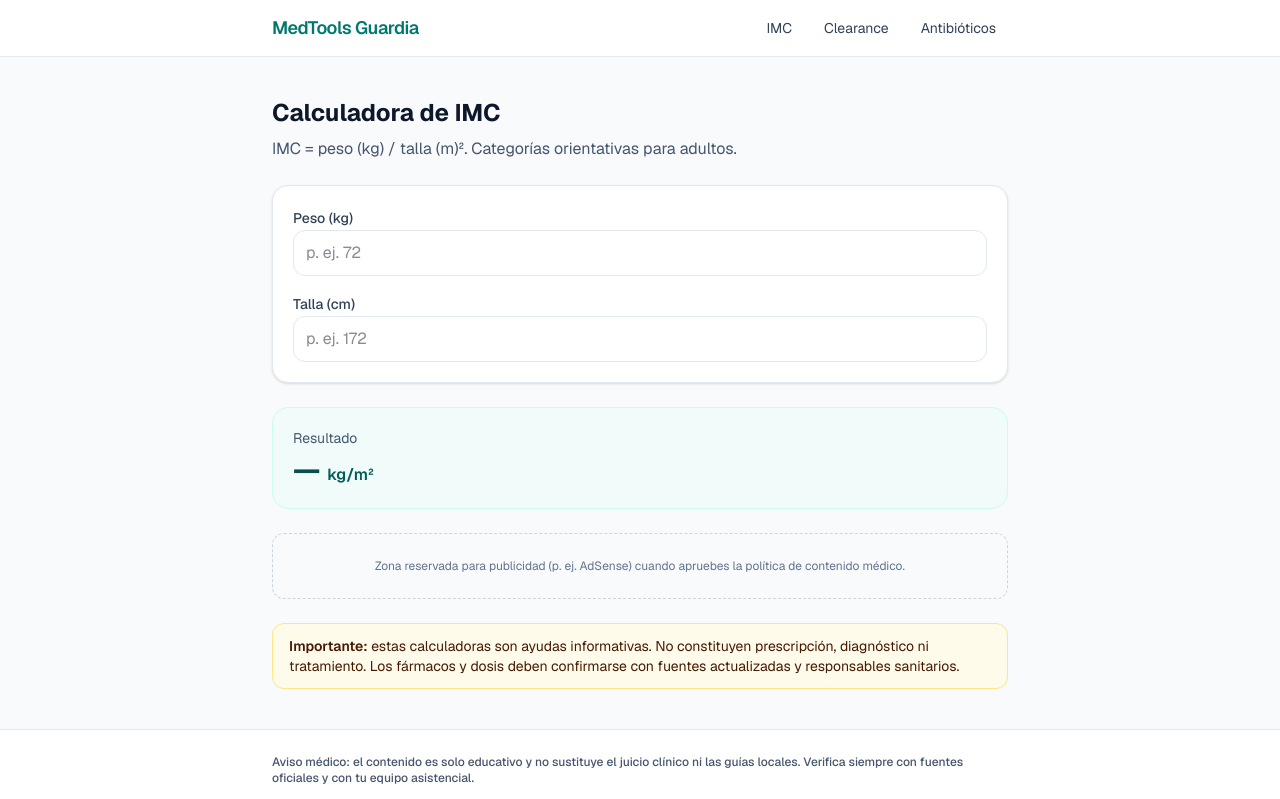
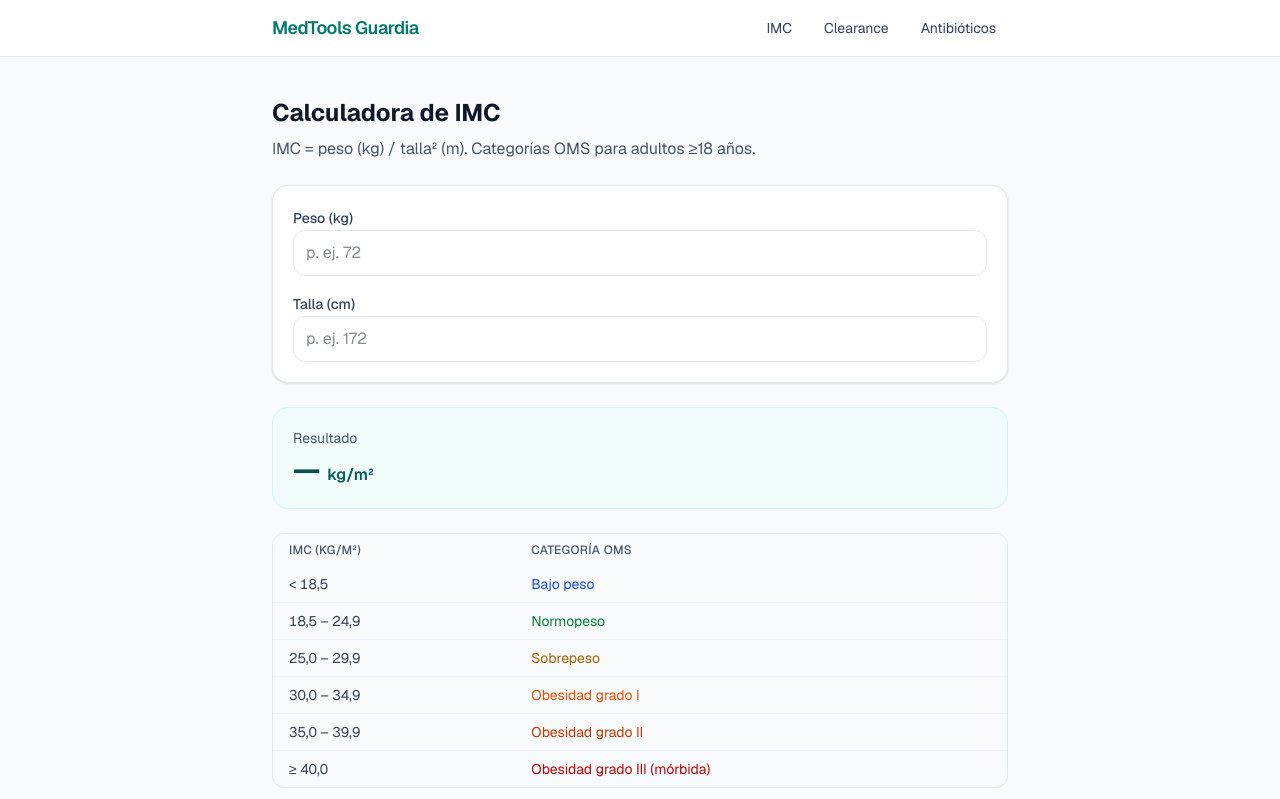
Before and after one commit to ferlambert2-programador/medtools-guardia, a Next.js app: page /imc in a window 1280 px wide. Shown: the top 799 px of the page. Built offline with nearby package versions, Linux system fonts and the light colour scheme.

Commit message:
Update page.tsx

```diff
--- a/app/imc/page.tsx
+++ b/app/imc/page.tsx
@@ -3,6 +3,15 @@
 import { useMemo, useState } from "react";
 import { MedicalDisclaimer } from "@/components/MedicalDisclaimer";
 import { bmiCategoryEs, computeBmiKgM2 } from "@/lib/clinical";
+
+const BMI_COLOR: Record<string, string> = {
+  "Bajo peso": "text-blue-700",
+  Normopeso: "text-green-700",
+  Sobrepeso: "text-yellow-700",
+  "Obesidad grado I": "text-orange-600",
+  "Obesidad grado II": "text-orange-700",
+  "Obesidad grado III (mórbida)": "text-red-700",
+};
 
 export default function ImcPage() {
   const [weight, setWeight] = useState("");
@@ -16,16 +25,21 @@ export default function ImcPage() {
     return { bmi, category: bmiCategoryEs(bmi), ok: w > 0 && hM > 0 };
   }, [weight, heightCm]);
 
+  const categoryColor =
+    result.ok && !Number.isNaN(result.bmi)
+      ? (BMI_COLOR[result.category] ?? "text-slate-800")
+      : "text-slate-800";
+
   return (
     <div className="space-y-6">
       <div>
         <h1 className="text-2xl font-bold text-slate-900">Calculadora de IMC</h1>
         <p className="mt-2 text-slate-600 text-sm sm:text-base">
-          IMC = peso (kg) / talla (m)². Categorías orientativas para adultos.
+          IMC = peso (kg) / talla² (m). Categorías OMS para adultos ≥18 años.
         </p>
       </div>
 
-      <div className="rounded-2xl border border-slate-200 bg-white p-5 space-y-4 shadow-sm">
+      <div className="rounded-2xl border border-slate-200 bg-white p-5 shadow-sm space-y-4">
         <label className="block space-y-1">
           <span className="text-sm font-medium text-slate-700">Peso (kg)</span>
           <input
@@ -51,22 +65,47 @@ export default function ImcPage() {
       <div className="rounded-2xl border border-teal-100 bg-teal-50/80 p-5">
         <p className="text-sm text-slate-600">Resultado</p>
         <p className="mt-1 text-3xl font-bold text-teal-900 tabular-nums">
-          {result.ok && !Number.isNaN(result.bmi)
-            ? result.bmi.toFixed(1)
-            : "—"}{" "}
+          {result.ok && !Number.isNaN(result.bmi) ? result.bmi.toFixed(1) : "—"}{" "}
           <span className="text-base font-semibold text-teal-800">kg/m²</span>
         </p>
         {result.ok && !Number.isNaN(result.bmi) && (
-          <p className="mt-2 text-sm text-slate-700">
-            Categoría orientativa:{" "}
-            <span className="font-semibold">{result.category}</span>
+          <p className={`mt-2 text-sm font-semibold ${categoryColor}`}>
+            {result.category}
           </p>
         )}
       </div>
 
-      <div className="rounded-xl border border-dashed border-slate-300 bg-slate-50 px-4 py-6 text-center text-xs text-slate-500">
-        Zona reservada para publicidad (p. ej. AdSense) cuando apruebes la
-        política de contenido médico.
+      <div className="rounded-xl border border-slate-200 overflow-hidden text-sm">
+        <table className="w-full">
+          <thead className="bg-slate-50 text-slate-600 text-xs uppercase tracking-wide">
+            <tr>
+              <th className="px-4 py-2 text-left font-medium">IMC (kg/m²)</th>
+              <th className="px-4 py-2 text-left font-medium">Categoría OMS</th>
+            </tr>
+          </thead>
+          <tbody className="divide-y divide-slate-100">
+            {[
+              ["< 18,5", "Bajo peso"],
+              ["18,5 – 24,9", "Normopeso"],
+              ["25,0 – 29,9", "Sobrepeso"],
+              ["30,0 – 34,9", "Obesidad grado I"],
+              ["35,0 – 39,9", "Obesidad grado II"],
+              ["≥ 40,0", "Obesidad grado III (mórbida)"],
+            ].map(([range, cat]) => (
+              <tr
+                key={range}
+                className={
+                  result.ok && result.category === cat
+                    ? "bg-teal-50 font-semibold"
+                    : ""
+                }
+              >
+                <td className="px-4 py-2 tabular-nums text-slate-700">{range}</td>
+                <td className={`px-4 py-2 ${BMI_COLOR[cat] ?? ""}`}>{cat}</td>
+              </tr>
+            ))}
+          </tbody>
+        </table>
       </div>
 
       <MedicalDisclaimer />
```
